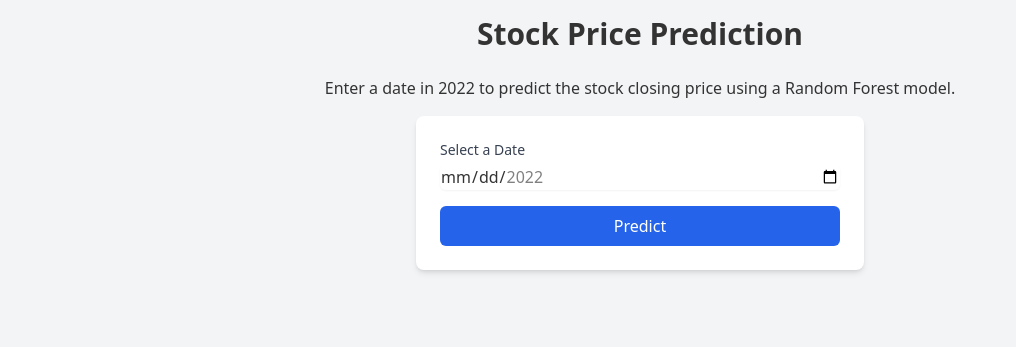
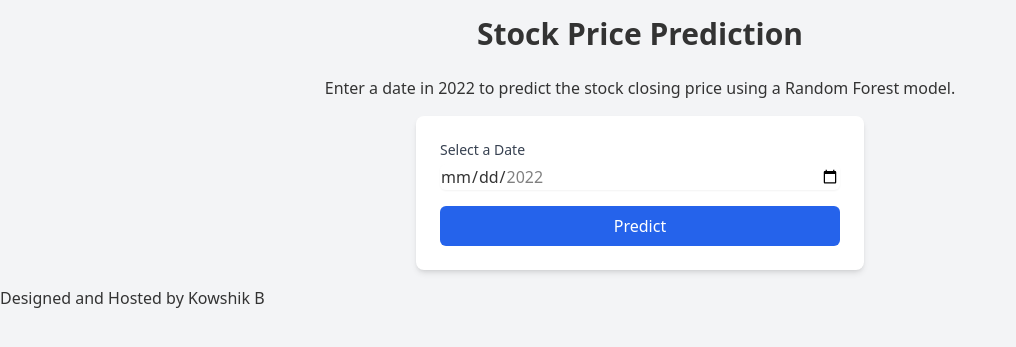
Before and after one commit to Kowshik-47/Stock-Prediction, a Flask app: page / in a window 1280 px wide. Shown: the top 347 px of the page, without its empty margins (0-1016 px from the left). Run offline with Flask 3, Linux system fonts and the light colour scheme; some libraries are stand-ins or nearby versions.

Commit message:
Update index.html

```diff
--- a/templates/index.html
+++ b/templates/index.html
@@ -73,7 +73,9 @@
 
         <div id="error" class="mt-6 max-w-md mx-auto text-red-600 hidden"></div>
     </div>
-
+    <footer style="{position:absolute; bottom : 1%}">
+            Designed and Hosted by Kowshik B
+    </footer>
     <script src="{{ url_for('static', filename='js/script.js') }}"></script>
 </body>
 </html>
```
